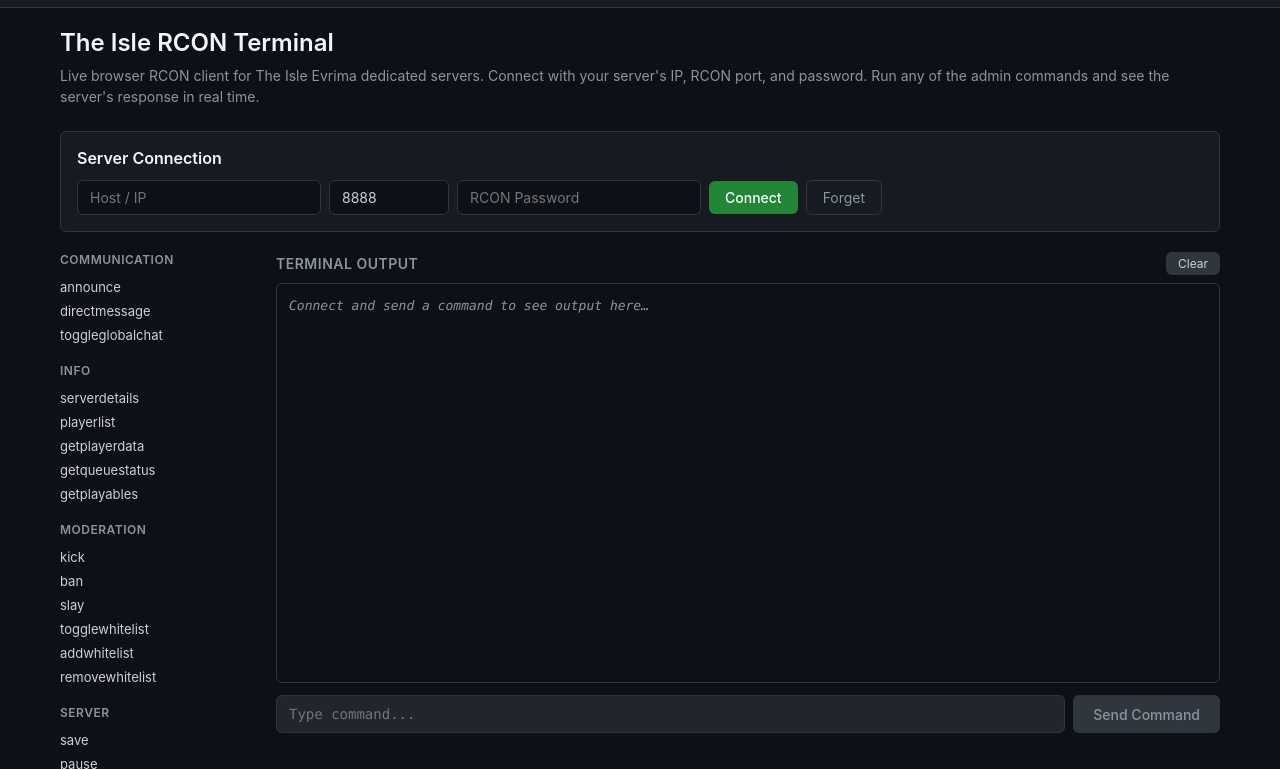
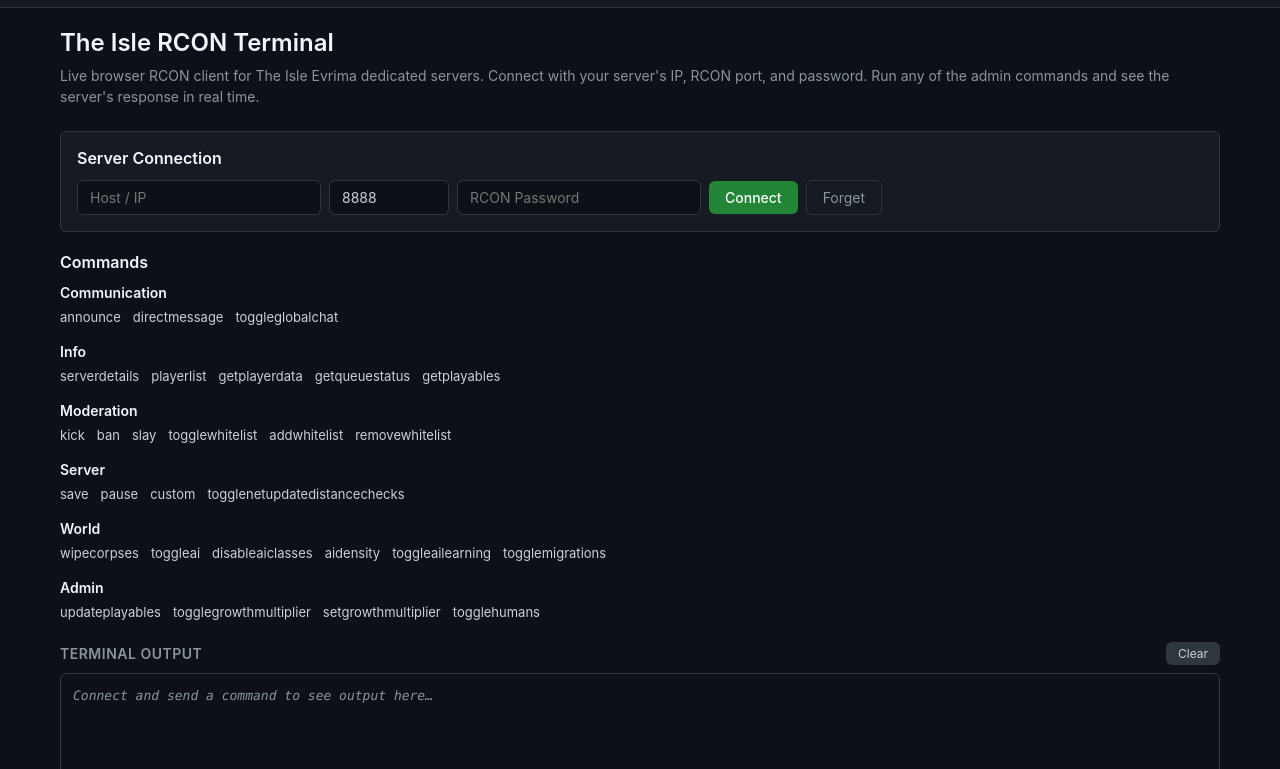
Before and after one commit to Spideypete/Blue-Devine, a website: page src/web/public/index.html in a window 1280 px wide. Shown: the part 31-800 px from the top of the page. Drawn offline with Linux system fonts and the light colour scheme.

Commit message:
Fix commands section to match xgamingserver layout
- Commands now render as category headings with horizontal command links
- Removes sidebar-style button layout
- Matches xgamingserver.com/tools/the-isle/rcon command display

```diff
--- a/src/web/public/index.html
+++ b/src/web/public/index.html
@@ -126,46 +126,53 @@
       color: #f85149;
     }
 
-    .connection-fields button:disabled {
-      background: #30363d;
-      color: #8b949e;
-      cursor: not-allowed;
+    .commands-section {
+      margin-bottom: 20px;
     }
 
-    .main-layout {
-      display: flex;
-      gap: 16px;
+    .commands-section h2 {
+      font-size: 16px;
+      font-weight: 600;
+      margin-bottom: 12px;
+      color: #f0f6fc;
     }
 
-    .commands-panel {
-      width: 200px;
-      flex-shrink: 0;
+    .cmd-category {
+      margin-bottom: 16px;
     }
 
-    .commands-panel h3 {
-      font-size: 12px;
-      text-transform: uppercase;
-      color: #8b949e;
-      margin-bottom: 8px;
+    .cmd-category h3 {
+      font-size: 14px;
       font-weight: 600;
-      letter-spacing: 0.5px;
+      color: #f0f6fc;
+      margin-bottom: 6px;
+    }
+
+    .cmd-category {
+      margin-bottom: 16px;
+    }
+
+    .cmd-category h3 {
+      font-size: 14px;
+      font-weight: 600;
+      color: #f0f6fc;
+      margin-bottom: 6px;
     }
 
     .cmd-list {
-      margin-bottom: 16px;
+      display: flex;
+      flex-wrap: wrap;
+      gap: 4px 12px;
     }
 
     .cmd-btn {
-      display: block;
-      width: 100%;
-      padding: 4px 0;
       background: none;
       border: none;
       color: #c9d1d9;
       cursor: pointer;
-      text-align: left;
       font-size: 13px;
       font-family: inherit;
+      padding: 2px 0;
     }
 
     .cmd-btn:hover {
@@ -173,9 +180,23 @@
       text-decoration: underline;
     }
 
-    .terminal-panel {
-      flex: 1;
-      min-width: 0;
+    .cmd-btn {
+      background: none;
+      border: none;
+      color: #c9d1d9;
+      cursor: pointer;
+      font-size: 13px;
+      font-family: inherit;
+      padding: 2px 0;
+    }
+
+    .cmd-btn:hover {
+      color: #58a6ff;
+      text-decoration: underline;
+    }
+
+    .terminal-section {
+      margin-bottom: 20px;
     }
 
     .terminal-header {
@@ -213,8 +234,8 @@
       border: 1px solid #30363d;
       border-radius: 6px;
       padding: 12px;
-      min-height: 400px;
-      max-height: 600px;
+      min-height: 300px;
+      max-height: 500px;
       overflow-y: auto;
       font-family: 'SF Mono', 'Fira Code', 'Fira Mono', Menlo, monospace;
       font-size: 13px;
@@ -434,12 +455,12 @@
       </div>
     </div>
 
-    <div class="main-layout">
-      <div class="commands-panel">
+    <div class="commands-section">
+      <h2>Commands</h2>
       <div id="commandList"></div>
     </div>
 
-      <div class="terminal-panel">
+    <div class="terminal-section">
       <div class="terminal-header">
         <h2>Terminal Output</h2>
         <button onclick="clearTerminal()">Clear</button>
@@ -447,12 +468,11 @@
       <div class="terminal scrollbar" id="terminal">
         <div class="placeholder">Connect and send a command to see output here…</div>
       </div>
+    </div>
 
     <div class="command-bar">
       <input type="text" id="commandInput" placeholder="Type command..." disabled>
       <button id="sendBtn" onclick="sendCommand()" disabled>Send Command</button>
-        </div>
-      </div>
     </div>
   </div>
 
@@ -535,16 +555,25 @@
       container.innerHTML = '';
       for (const cat of COMMANDS) {
         const catDiv = document.createElement('div');
-        catDiv.className = 'cmd-list';
-        catDiv.innerHTML = `<h3>${cat.category}</h3>`;
+        catDiv.className = 'cmd-category';
+
+        const title = document.createElement('h3');
+        title.textContent = cat.category;
+        catDiv.appendChild(title);
+
+        const listDiv = document.createElement('div');
+        listDiv.className = 'cmd-list';
+
         for (const cmd of cat.commands) {
           const btn = document.createElement('button');
           btn.className = 'cmd-btn';
           btn.textContent = cmd.name;
           btn.title = cmd.desc;
           btn.onclick = () => openCommandModal(cmd);
-          catDiv.appendChild(btn);
+          listDiv.appendChild(btn);
         }
+
+        catDiv.appendChild(listDiv);
         container.appendChild(catDiv);
       }
     }
```
Lines whose indentation alone changed are shown as unchanged.
